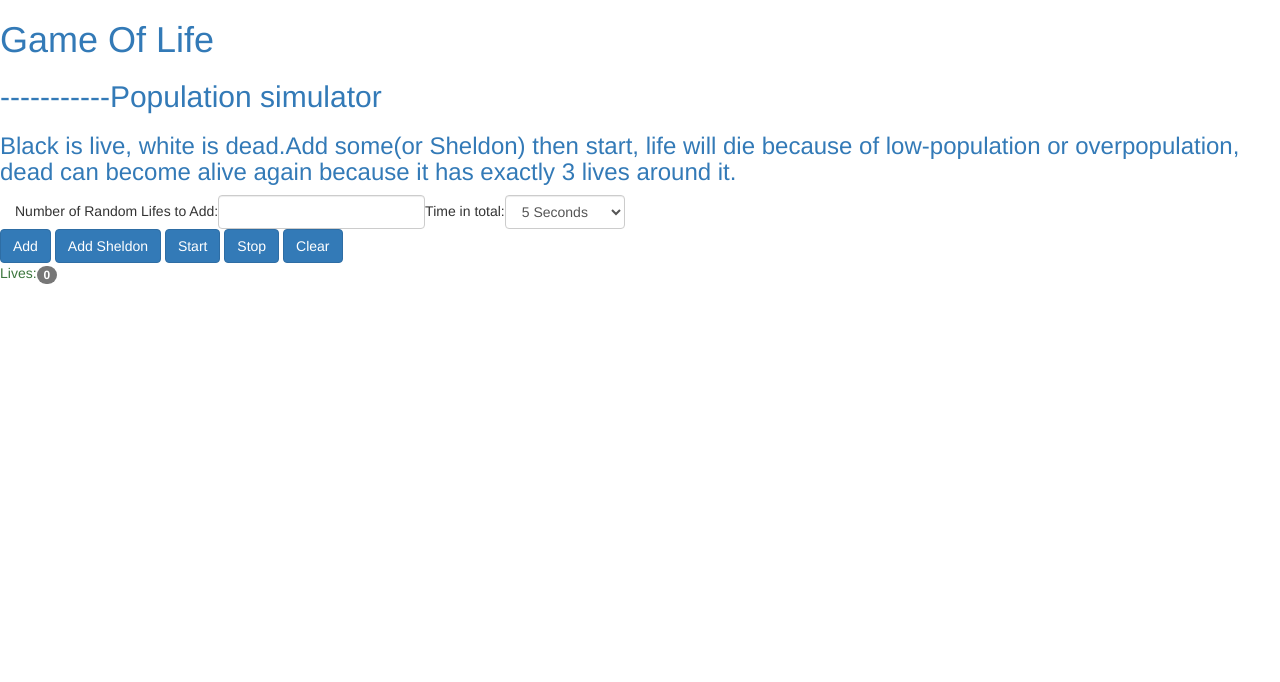
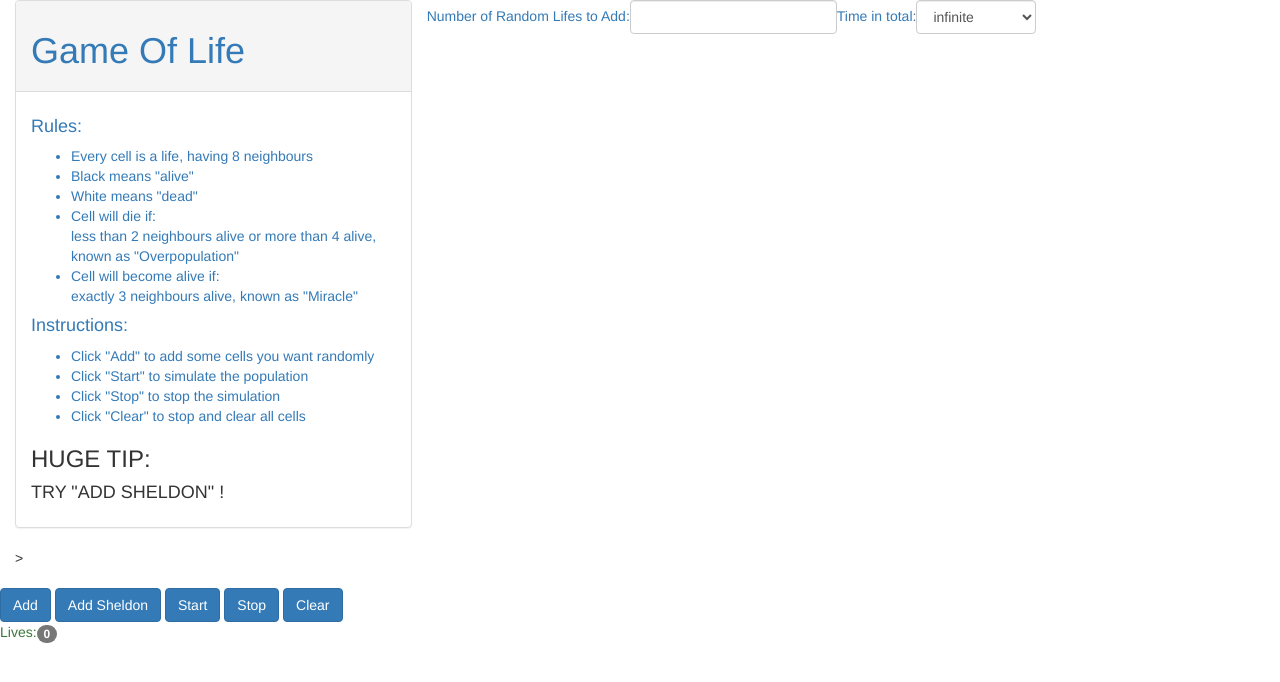
Before and after one commit to zxmmxzzxmmxz/zxmmxzzxmmxz.github.io, a plain HTML site: page index.html in a window 1280 px wide. Drawn offline with nearby package versions, Linux system fonts and the light colour scheme; a script that the page names is missing.

Commit message:
Update index.html
change

```diff
--- a/index.html
+++ b/index.html
@@ -9,24 +9,50 @@
 <title>Game Of Life</title>
 </head>
 <body>
-<h1 class="text-primary">Game Of Life</h1>
-<h2 class="text-primary">-----------Population simulator</h2>
-<h3 class="text-primary">Black is live, white is dead.Add some(or Sheldon) then start, life will die because of low-population or overpopulation, dead can become alive again because it has exactly 3 lives around it.</h2>
+<div class="col-sm-4" >
+<div class = "panel panel-default">
+	<div class = "panel-heading">
+		<h1 class="text-primary">Game Of Life</h1>
+	</div>
+	<div class="panel-body">
+		<h4 class = "text-primary">Rules:</h4>
+        <ul>
+        	<li class = "text-primary">Every cell is a life, having 8 neighbours</li>
+        	<li class = "text-primary">Black means "alive"</li>
+        	<li class = "text-primary">White means "dead"</li>
+        	<li class = "text-primary">Cell will die if:<br> less than 2 neighbours alive or more than 4 alive, known as "Overpopulation"</li>
+        	<li class = "text-primary">Cell will become alive if:<br>exactly 3 neighbours alive, known as "Miracle"</li>
+        </ul>
+        <h4 class = "text-primary">Instructions:</h4>
+        <ul>
+        	<li class = "text-primary">Click "Add" to add some cells you want randomly</li>
+        	<li class = "text-primary">Click "Start" to simulate the population</li>
+        	<li class = "text-primary">Click "Stop" to stop the simulation</li>
+        	<li class = "text-primary">Click "Clear" to stop and clear all cells</li>
+        </ul>
+        <h3>HUGE TIP:</h3>
+        <h4>TRY "ADD SHELDON" !</h4>
+    </div>
+</div>>
+</div>
+<div id = "drawing" class = "col-md-20 col-md-offset-1">
+</div>
 <div id = "main" class = "container-fluid">
 <form class="form-inline">
 <div class = "form-group">
-Number of Random Lifes to Add:<input id="num_lives_start" class = "form-control">Time in total:<select id="time_type" class = "form-control">
+<span class = "text-primary">Number of Random Lifes to Add:</span><input id="num_lives_start" class = "form-control"><span class = "text-primary">Time in total:</span><select id="time_type" class = "form-control">
+																<option value="infinite">infinite</option>
 																<option value ="5">5 Seconds</option>
 																<option value ="10">10 Seconds</option>
 																<option value ="15">15 Seconds</option>
 																<option value ="20">20 Seconds</option>
 																<option value ="25">25 Seconds</option>
 																<option value ="30">30 Seconds</option>
-																<option value="infinite">infinite</option>
 															</select>
 </div>
 </form>
 </div>
+<br>
 <button id = "add" class="btn btn-primary">Add</button>
 <button id = "add_sheldon" class="btn btn-primary">Add Sheldon</button>
 <button id = "start" class="btn btn-primary">Start</button>
@@ -35,7 +61,5 @@ Number of Random Lifes to Add:<input id="num_lives_start" class = "form-control"
 <div id = "stats">
 <p class="text-success">Lives:<span id = "lives" class = "badge">0</span></p>
 </div>
-<div id = "drawing" class = "col-md-3 col-md-offset-3">
-</div>
 </body>
 </html>
```
